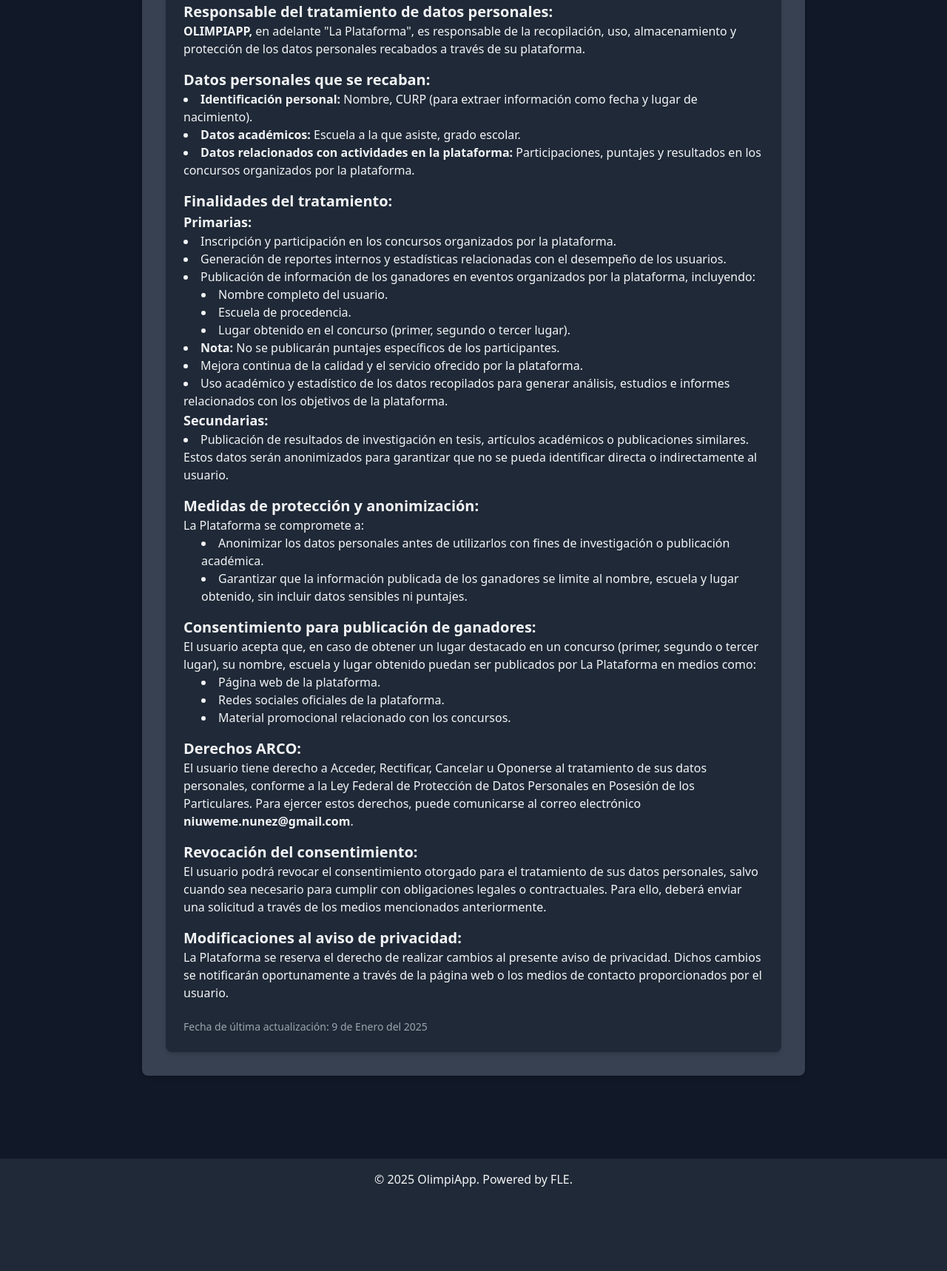
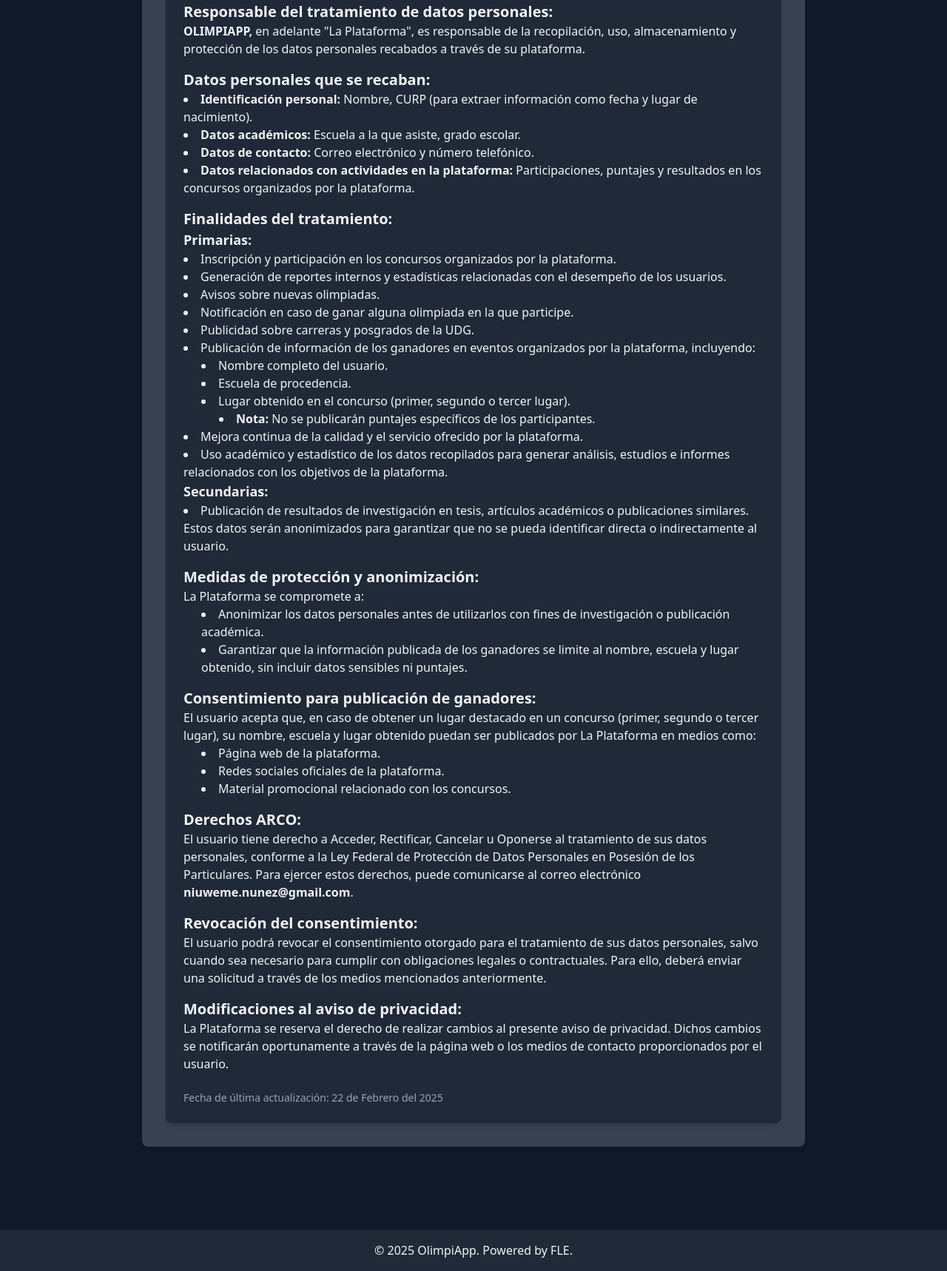
Before and after one commit to ManuNunez/OLIMPIAPP, a Flask app: page /legal in a window 1280 px wide. Shown: the part 342-2060 px from the top of the page at 74% size. Before the commit the page ends 1946 px from the top, so only its background shows below. Run offline with Flask 3, Linux system fonts and the light colour scheme; style sheets or scripts are compiled from the project's sources; parts of the project's set-up code (start-up, migrations or seed data) failed here and were passed over; some libraries are stand-ins or nearby versions.

Commit message:
feat(legal tamplate): contact details and new purposes added

```diff
--- a/app/templates/home/legal.html
+++ b/app/templates/home/legal.html
@@ -5,7 +5,6 @@
 <div>
     <h1 class="text-4xl font-bold text-center mb-10">Aviso legal</h1>
     <div class="bg-gray-700 p-8 rounded-lg shadow-md mb-8 max-w-4xl mx-auto">
-        <!-- Sección aviso legal -->
         <div class="bg-gray-800 p-6 rounded-lg shadow-md">
             <h2 class="text-2xl font-semibold mb-4">Autorización para el Uso de Datos Personales con Fines de Operación, Investigación y Publicación</h2>
             <p>
@@ -19,6 +18,7 @@
             <ul class="list-disc list-inside">
                 <li><strong>Identificación personal:</strong> Nombre, CURP (para extraer información como fecha y lugar de nacimiento).</li>
                 <li><strong>Datos académicos:</strong> Escuela a la que asiste, grado escolar.</li>
+                <li><strong>Datos de contacto:</strong> Correo electrónico y número telefónico.</li>
                 <li><strong>Datos relacionados con actividades en la plataforma:</strong> Participaciones, puntajes y resultados en los concursos organizados por la plataforma.</li>
             </ul>
             <h3 class="text-xl font-bold mt-4">Finalidades del tratamiento:</h3>
@@ -26,15 +26,20 @@
             <ul class="list-disc list-inside">
                 <li>Inscripción y participación en los concursos organizados por la plataforma.</li>
                 <li>Generación de reportes internos y estadísticas relacionadas con el desempeño de los usuarios.</li>
+                <li>Avisos sobre nuevas olimpiadas.</li>
+                <li>Notificación en caso de ganar alguna olimpiada en la que participe.</li>
+                <li>Publicidad sobre carreras y posgrados de la UDG.</li>
                 <li>
                     Publicación de información de los ganadores en eventos organizados por la plataforma, incluyendo:
                     <ul class="list-disc list-inside ml-6">
                         <li>Nombre completo del usuario.</li>
                         <li>Escuela de procedencia.</li>
                         <li>Lugar obtenido en el concurso (primer, segundo o tercer lugar).</li>
+                        <ul class="list-disc list-inside ml-6">
+                            <li><strong>Nota:</strong> No se publicarán puntajes específicos de los participantes.</li>
+                        </ul>
                     </ul>
                 </li>
-                <li><strong>Nota:</strong> No se publicarán puntajes específicos de los participantes.</li>
                 <li>Mejora continua de la calidad y el servicio ofrecido por la plataforma.</li>
                 <li>Uso académico y estadístico de los datos recopilados para generar análisis, estudios e informes relacionados con los objetivos de la plataforma.</li>
             </ul>
@@ -71,7 +76,7 @@
             <p>
                 La Plataforma se reserva el derecho de realizar cambios al presente aviso de privacidad. Dichos cambios se notificarán oportunamente a través de la página web o los medios de contacto proporcionados por el usuario.
             </p>
-            <p class="text-sm text-gray-400 mt-6">Fecha de última actualización: 9 de Enero del 2025</p>
+            <p class="text-sm text-gray-400 mt-6">Fecha de última actualización: 22 de Febrero del 2025</p>
         </div>
     </div>
 </div>
```
